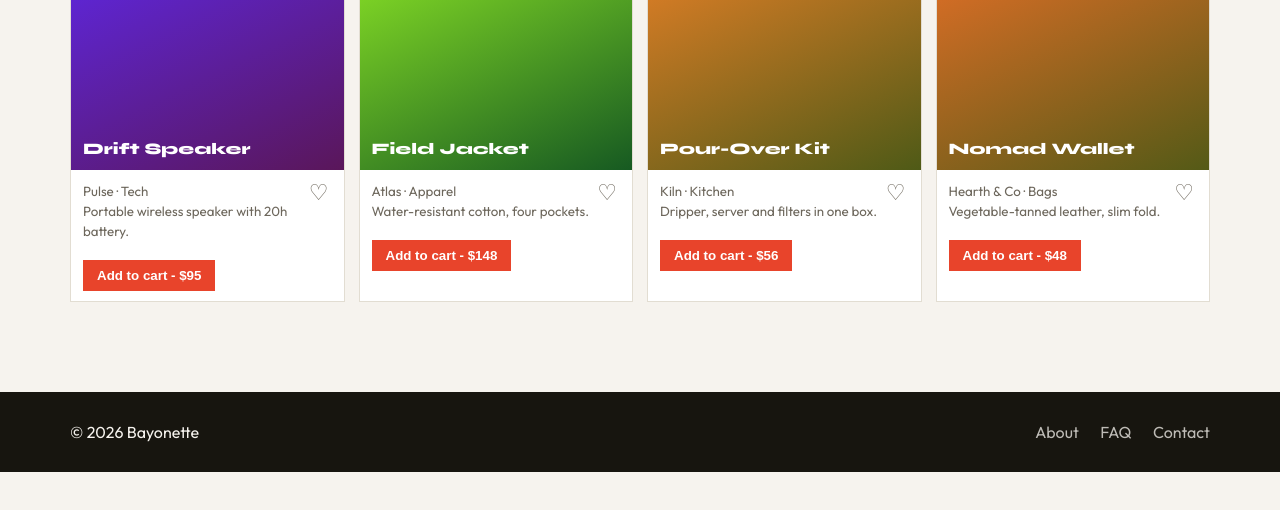
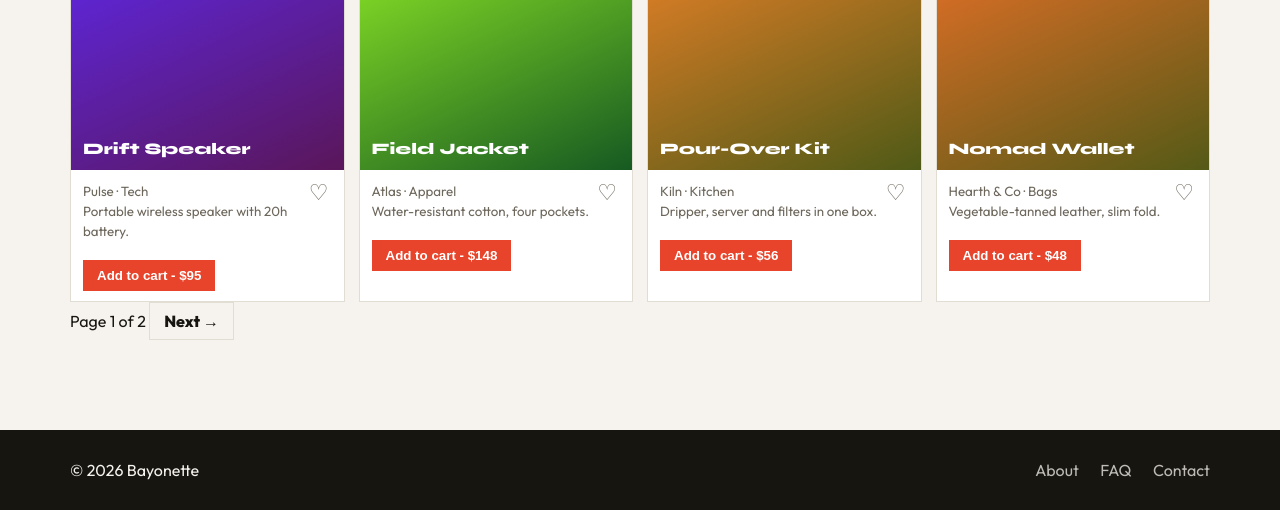
Before and after one commit to PainQisGod/bayonette, a Flask app: page / in a window 1280 px wide. Shown: the part 528-1038 px from the top of the page. Before the commit the page ends 1000 px from the top, so only its background shows below. Run offline with Flask 3, Linux system fonts and the light colour scheme; data comes from the database, SQL or seed files in the repository; tables that the repository leaves empty hold one stand-in row (values such as "Sample post").

Commit message:
Enhance shop page with recent views and pagination
Added a section for recently viewed products and pagination controls.

```diff
--- a/templates/shop.html
+++ b/templates/shop.html
@@ -1,5 +1,18 @@
 {% extends "base.html" %}
 {% block content %}
+{% if recent %}<section>
+  <h2>Recently viewed</h2>
+  <div class="grid4">
+    {% for r in recent %}
+    <div class="product">
+      <a href="/product/{{ r.id }}">
+        <div class="poster" style="background: linear-gradient(155deg, hsl({{ r.hue }},70%,48%), hsl({{ r.hue + 40 }},60%,22%))">{{ r.name }}</div>
+      </a>
+      <div class="info"><small>${{ r.price }}</small></div>
+    </div>
+    {% endfor %}
+  </div>
+</section>{% endif %}
 <section>
   <form class="filters" method="get" action="/">
     <input type="hidden" name="q" value="{{ q }}">
@@ -46,5 +59,13 @@
     <p>No products found.</p>
     {% endfor %}
   </div>
+  {% if pages > 1 %}
+  {% set base = "/?q=" ~ q|urlencode ~ "&category=" ~ category|urlencode ~ "&sort=" ~ sort ~ "&page=" %}
+  <div class="pager">
+    {% if page > 1 %}<a class="btn outline" href="{{ base }}{{ page - 1 }}">← Prev</a>{% endif %}
+    <span>Page {{ page }} of {{ pages }}</span>
+    {% if page < pages %}<a class="btn outline" href="{{ base }}{{ page + 1 }}">Next →</a>{% endif %}
+  </div>
+  {% endif %}
 </section>
 {% endblock %}
```
